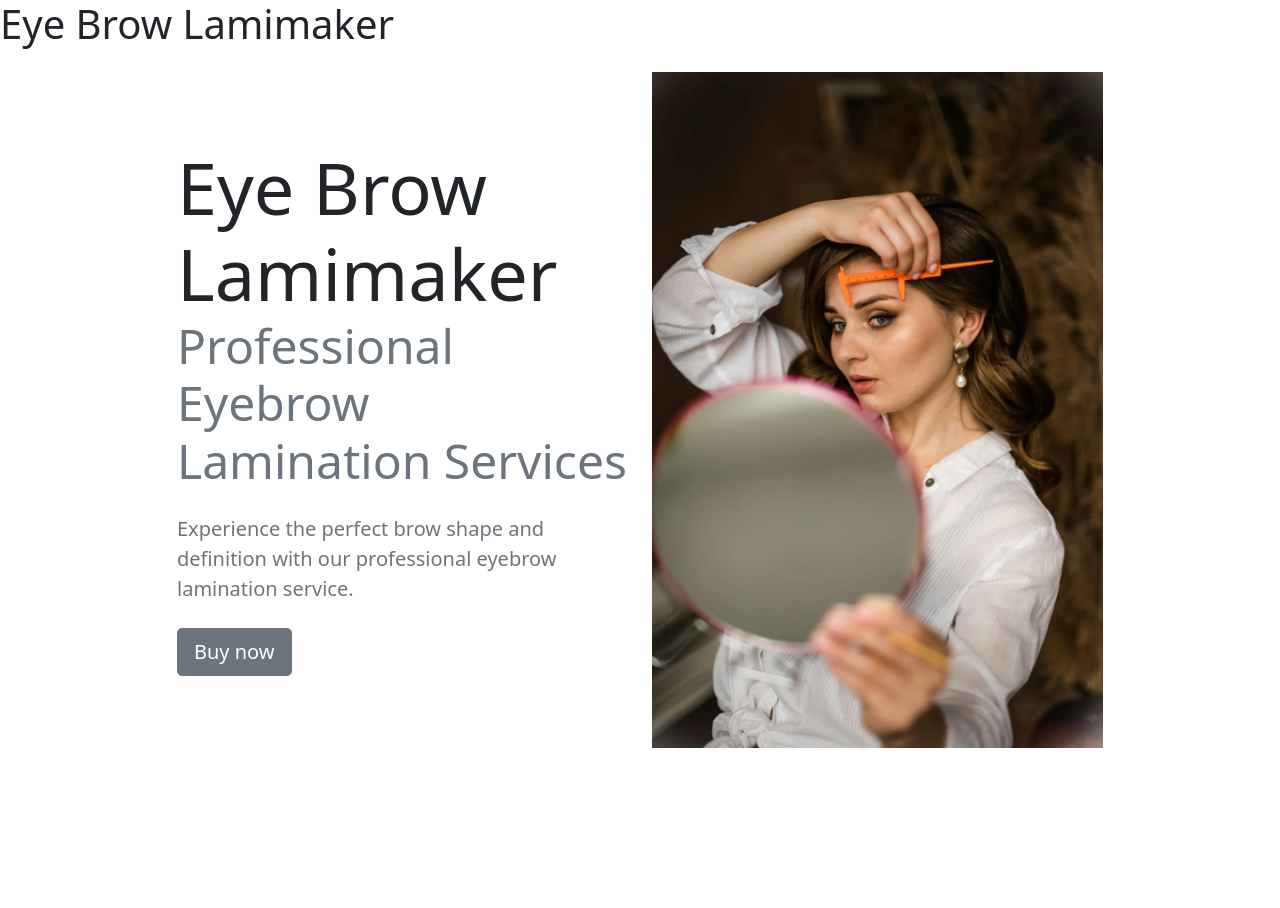
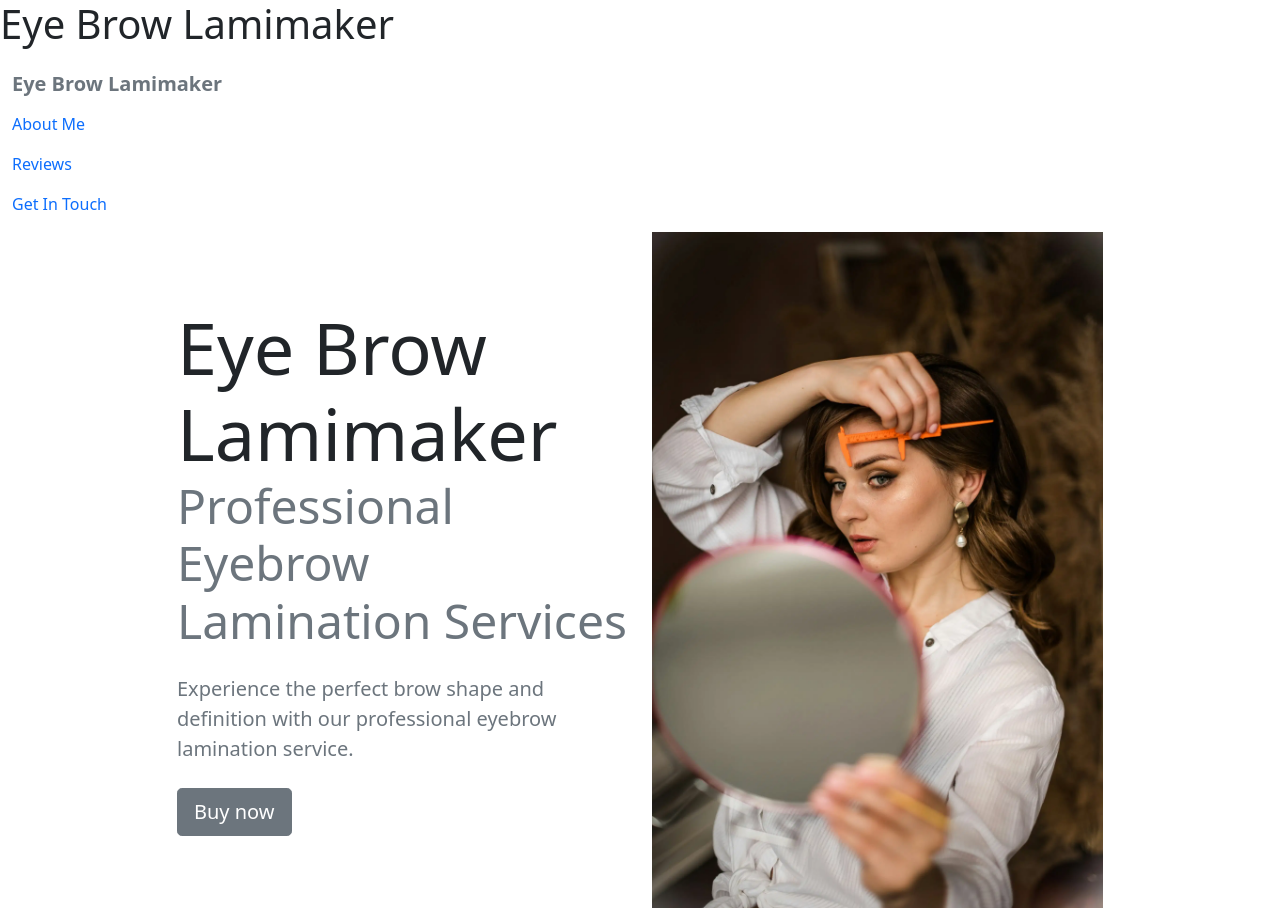
Before and after one commit to blackaslife/Eyebrow-project-Bootstrap5, a plain HTML site: page index.html in a window 1280 px wide. Before the commit the page ends 800 px from the top, so only its background shows below. Drawn offline with nearby package versions, Linux system fonts and the light colour scheme.

Commit message:
nav bar links

```diff
--- a/index.html
+++ b/index.html
@@ -13,7 +13,31 @@
 <!-- Navigation Bar -->
 
     <nav class="navbar">
+        <div class="container-xxl">
+            <a href="#intro" class="navbar-brand">
+                <span class="fw-bold text-secondary">Eye Brow Lamimaker</span>
+            </a>
+            <!-- toggle for mobile menu -->
+             <button class="navbar-toggler" type="button" data-bs-toggle="collapse" data-bs-target="#main-nav"
+             aria-controls="main-nav" aria-expanded="false" aria-label="Toggle navigation">
+                <span class="navbar-toggler-icon"></span>
+            </button>
+            <!-- nav bar links -->
+             <div class="navbar-collapse justify-content-end align-center">
+                <ul class="navbar-nav">
+                    <li class="nav-item">
+                        <a href="#topics" class="nav-link">About Me</a>
+                    </li>
+                    <li class="navbar-nav">
+                        <a href="#reviews" class="nav-link">Reviews</a>
+                    </li>
+                    <li class="nav-item">
+                        <a href="#contact" class="nav-link">Get In Touch</a>
+                    </li>
 
+                </ul>
+             </div>
+        </div>
     </nav>
 <!--main image & intro text-->
     <section id="intro">
```
